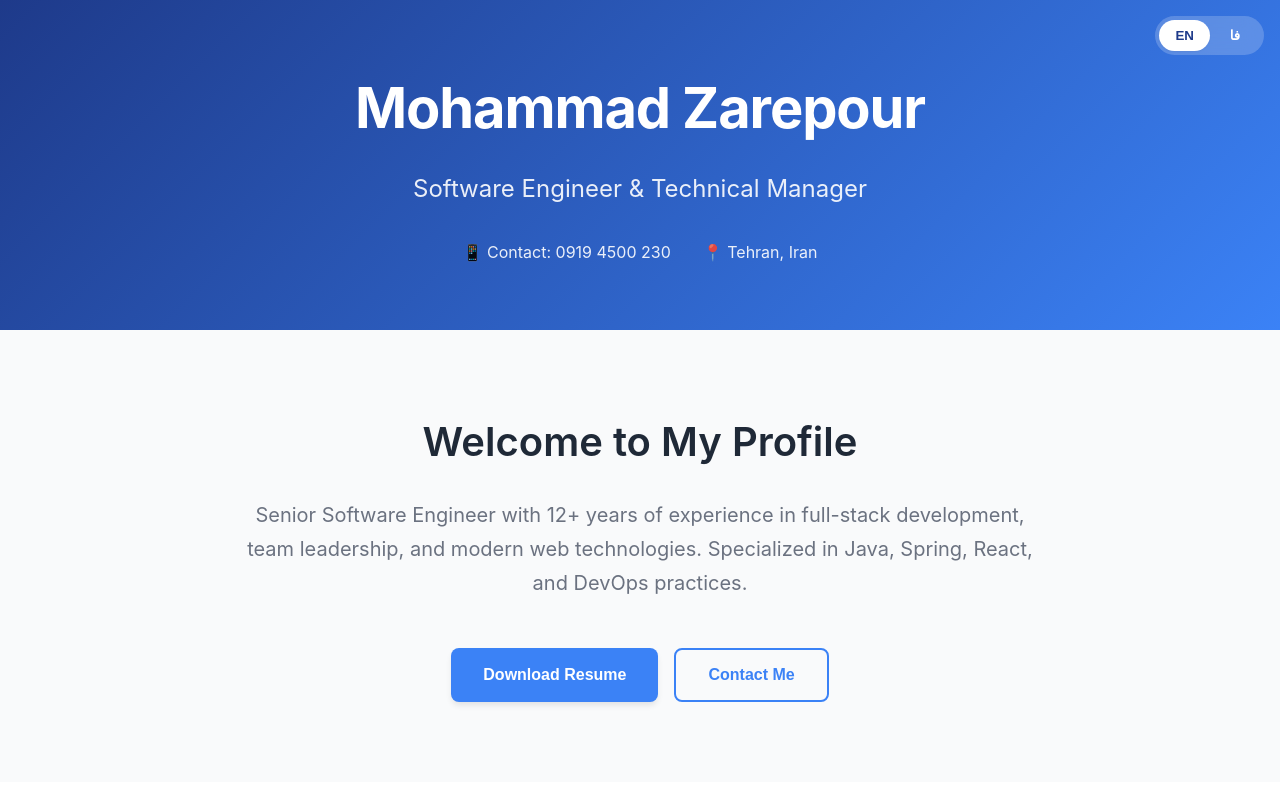
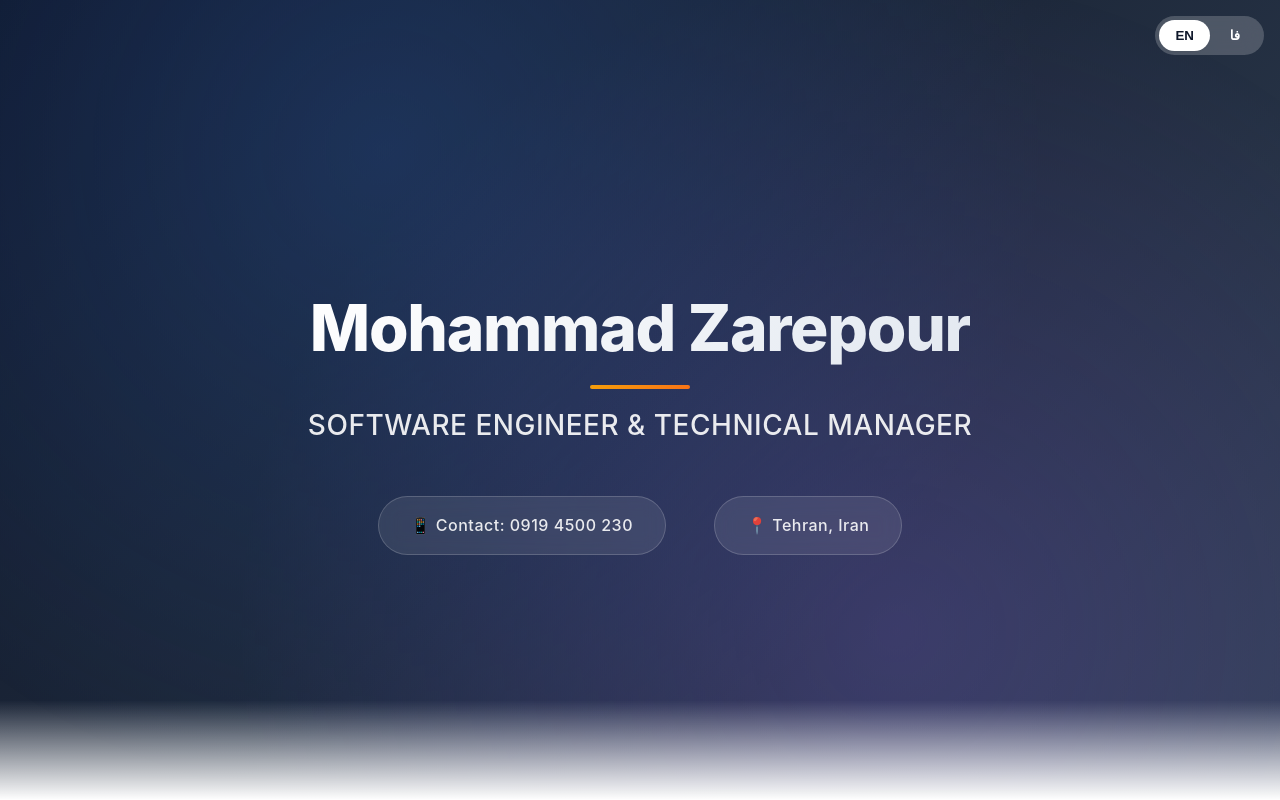
Before and after one commit to ruperaz/zarepour.ir, a Next.js app: page / in a window 1280 px wide. Shown: the top 800 px of the page. Built offline with nearby package versions, Linux system fonts and the light colour scheme.

Commit message:
TodoWrite
cgen-1836258a7da3477083fb03264e9ee645

```diff
--- a/app/globals.css
+++ b/app/globals.css
@@ -6,26 +6,141 @@
 }
 
 :root {
-  /* Professional Color Palette */
-  --primary-navy: #1e3a8a;
+  /* Modern Color Palette */
+  --primary-navy: #0f172a;
   --primary-blue: #3b82f6;
+  --primary-purple: #8b5cf6;
   --accent-gold: #f59e0b;
-  --text-dark: #1f2937;
-  --text-gray: #6b7280;
-  --text-light: #9ca3af;
+  --accent-cyan: #06b6d4;
+  --text-dark: #0f172a;
+  --text-gray: #64748b;
+  --text-light: #94a3b8;
   --background-white: #ffffff;
-  --background-gray: #f9fafb;
-  --border-light: #e5e7eb;
+  --background-gray: #f8fafc;
+  --background-dark: #0f172a;
+  --border-light: #e2e8f0;
+  --glass-bg: rgba(255, 255, 255, 0.1);
+  --glass-border: rgba(255, 255, 255, 0.2);
+
+  /* Enhanced Shadows */
   --shadow-sm: 0 1px 2px 0 rgb(0 0 0 / 0.05);
-  --shadow-md: 0 4px 6px -1px rgb(0 0 0 / 0.1);
-  --shadow-lg: 0 10px 15px -3px rgb(0 0 0 / 0.1);
+  --shadow-md: 0 4px 16px -4px rgb(0 0 0 / 0.1);
+  --shadow-lg: 0 20px 25px -5px rgb(0 0 0 / 0.1);
+  --shadow-xl: 0 25px 50px -12px rgb(0 0 0 / 0.25);
+  --shadow-glow: 0 0 30px rgba(59, 130, 246, 0.3);
+  --shadow-purple: 0 10px 40px rgba(139, 92, 246, 0.3);
+
+  /* Gradients */
+  --gradient-primary: linear-gradient(135deg, #667eea 0%, #764ba2 100%);
+  --gradient-hero: linear-gradient(135deg, #0f172a 0%, #1e293b 50%, #334155 100%);
+  --gradient-card: linear-gradient(145deg, #ffffff 0%, #f8fafc 100%);
+  --gradient-accent: linear-gradient(135deg, #f59e0b 0%, #f97316 100%);
+  --gradient-blue: linear-gradient(135deg, #3b82f6 0%, #1d4ed8 100%);
+  --gradient-purple: linear-gradient(135deg, #8b5cf6 0%, #7c3aed 100%);
 }
 
 body {
   font-family: 'Inter', -apple-system, BlinkMacSystemFont, 'Segoe UI', Roboto, sans-serif;
   line-height: 1.6;
   color: var(--text-dark);
-  background-color: var(--background-white);
+  background: var(--gradient-hero);
+  overflow-x: hidden;
+  scroll-behavior: smooth;
+}
+
+/* Global Animations */
+@keyframes fadeInUp {
+  from {
+    opacity: 0;
+    transform: translateY(30px);
+  }
+  to {
+    opacity: 1;
+    transform: translateY(0);
+  }
+}
+
+@keyframes fadeInLeft {
+  from {
+    opacity: 0;
+    transform: translateX(-30px);
+  }
+  to {
+    opacity: 1;
+    transform: translateX(0);
+  }
+}
+
+@keyframes fadeInRight {
+  from {
+    opacity: 0;
+    transform: translateX(30px);
+  }
+  to {
+    opacity: 1;
+    transform: translateX(0);
+  }
+}
+
+@keyframes scaleIn {
+  from {
+    opacity: 0;
+    transform: scale(0.9);
+  }
+  to {
+    opacity: 1;
+    transform: scale(1);
+  }
+}
+
+@keyframes float {
+  0%, 100% {
+    transform: translateY(0px);
+  }
+  50% {
+    transform: translateY(-10px);
+  }
+}
+
+@keyframes pulse {
+  0%, 100% {
+    transform: scale(1);
+  }
+  50% {
+    transform: scale(1.05);
+  }
+}
+
+@keyframes shimmer {
+  0% {
+    background-position: -1000px 0;
+  }
+  100% {
+    background-position: 1000px 0;
+  }
+}
+
+@keyframes slideInFromTop {
+  from {
+    opacity: 0;
+    transform: translateY(-100px);
+  }
+  to {
+    opacity: 1;
+    transform: translateY(0);
+  }
+}
+
+/* Smooth scroll animations on load */
+.animate-on-scroll {
+  opacity: 0;
+  transform: translateY(30px);
+  transition: all 0.8s cubic-bezier(0.4, 0, 0.2, 1);
+}
+
+.animate-on-scroll.animate {
+  opacity: 1;
+  transform: translateY(0);
 }
 
 /* Improve text rendering for Persian */
@@ -38,6 +153,33 @@ body {
 /* Main Container */
 .profile-container {
   min-height: 100vh;
+  position: relative;
+  background: var(--gradient-hero);
+}
+
+/* Floating particles background */
+.profile-container::before {
+  content: '';
+  position: fixed;
+  top: 0;
+  left: 0;
+  width: 100%;
+  height: 100%;
+  background-image:
+    radial-gradient(circle at 20% 20%, rgba(59, 130, 246, 0.1) 0%, transparent 50%),
+    radial-gradient(circle at 80% 80%, rgba(139, 92, 246, 0.1) 0%, transparent 50%),
+    radial-gradient(circle at 40% 60%, rgba(6, 182, 212, 0.1) 0%, transparent 50%);
+  pointer-events: none;
+  z-index: -1;
+  animation: float 20s ease-in-out infinite;
+}
+
+/* Glassmorphism effect */
+.glass-card {
+  background: rgba(255, 255, 255, 0.1);
+  backdrop-filter: blur(20px);
+  border: 1px solid rgba(255, 255, 255, 0.2);
+  box-shadow: 0 8px 32px rgba(0, 0, 0, 0.1);
 }
 
 /* RTL Support */
@@ -97,36 +239,126 @@ body {
 
 /* Header Section */
 .header-section {
-  background: linear-gradient(135deg, var(--primary-navy) 0%, var(--primary-blue) 100%);
+  background: var(--gradient-hero);
   color: white;
-  padding: 4rem 2rem;
+  padding: 6rem 2rem 4rem;
   text-align: center;
+  position: relative;
+  overflow: hidden;
+  min-height: 100vh;
+  display: flex;
+  align-items: center;
+  justify-content: center;
+}
+
+.header-section::before {
+  content: '';
+  position: absolute;
+  top: 0;
+  left: 0;
+  right: 0;
+  bottom: 0;
+  background:
+    radial-gradient(circle at 30% 20%, rgba(59, 130, 246, 0.2) 0%, transparent 60%),
+    radial-gradient(circle at 70% 80%, rgba(139, 92, 246, 0.2) 0%, transparent 60%);
+  animation: float 15s ease-in-out infinite;
+}
+
+.header-section::after {
+  content: '';
+  position: absolute;
+  bottom: 0;
+  left: 0;
+  right: 0;
+  height: 100px;
+  background: linear-gradient(to top, var(--background-white) 0%, transparent 100%);
+  z-index: 1;
 }
 
 .header-content {
   max-width: 800px;
   margin: 0 auto;
+  position: relative;
+  z-index: 2;
+  animation: slideInFromTop 1s ease-out;
+}
+
+.header-content > * {
+  animation: fadeInUp 0.8s ease-out backwards;
+}
+
+.header-content .profile-name {
+  animation-delay: 0.2s;
+}
+
+.header-content .profile-title {
+  animation-delay: 0.4s;
+}
+
+.header-content .contact-info {
+  animation-delay: 0.6s;
 }
 
 .profile-name {
-  font-size: 3.5rem;
-  font-weight: 700;
-  margin-bottom: 1rem;
+  font-size: 4rem;
+  font-weight: 800;
+  margin-bottom: 1.5rem;
   letter-spacing: -0.02em;
+  background: linear-gradient(135deg, #ffffff 0%, #e2e8f0 100%);
+  -webkit-background-clip: text;
+  -webkit-text-fill-color: transparent;
+  background-clip: text;
+  position: relative;
+  display: inline-block;
+}
+
+.profile-name::after {
+  content: '';
+  position: absolute;
+  bottom: -10px;
+  left: 50%;
+  transform: translateX(-50%);
+  width: 100px;
+  height: 4px;
+  background: var(--gradient-accent);
+  border-radius: 2px;
+  animation: fadeInUp 1s ease-out 0.8s backwards;
 }
 
 .profile-title {
-  font-size: 1.5rem;
-  font-weight: 400;
-  margin-bottom: 2rem;
+  font-size: 1.75rem;
+  font-weight: 500;
+  margin-bottom: 3rem;
   opacity: 0.9;
+  letter-spacing: 0.5px;
+  text-transform: uppercase;
+  position: relative;
 }
 
 .contact-info {
   display: flex;
   justify-content: center;
-  gap: 2rem;
+  gap: 3rem;
   flex-wrap: wrap;
+  margin-top: 2rem;
+}
+
+.contact-item {
+  padding: 1rem 2rem;
+  background: rgba(255, 255, 255, 0.1);
+  backdrop-filter: blur(10px);
+  border-radius: 50px;
+  border: 1px solid rgba(255, 255, 255, 0.2);
+  transition: all 0.3s cubic-bezier(0.4, 0, 0.2, 1);
+  font-weight: 500;
+  letter-spacing: 0.5px;
+}
+
+.contact-item:hover {
+  transform: translateY(-5px);
+  background: rgba(255, 255, 255, 0.2);
+  box-shadow: var(--shadow-glow);
+  scale: 1.05;
 }
 
 .contact-item {
@@ -136,72 +368,155 @@ body {
 
 /* Hero Section */
 .hero-section {
-  padding: 5rem 2rem;
-  background-color: var(--background-gray);
+  padding: 8rem 2rem;
+  background: var(--background-white);
   text-align: center;
+  position: relative;
+  z-index: 2;
+}
+
+.hero-section::before {
+  content: '';
+  position: absolute;
+  top: 0;
+  left: 0;
+  right: 0;
+  height: 1px;
+  background: linear-gradient(90deg, transparent 0%, var(--primary-blue) 50%, transparent 100%);
+  animation: shimmer 3s ease-in-out infinite;
 }
 
 .hero-content {
-  max-width: 800px;
+  max-width: 900px;
   margin: 0 auto;
+  animation: fadeInUp 1s ease-out;
+}
+
+.hero-content > * {
+  animation: fadeInUp 0.8s ease-out backwards;
+}
+
+.hero-content .hero-title {
+  animation-delay: 0.2s;
+}
+
+.hero-content .hero-description {
+  animation-delay: 0.4s;
+}
+
+.hero-content .hero-buttons {
+  animation-delay: 0.6s;
 }
 
 .hero-title {
-  font-size: 2.5rem;
-  font-weight: 600;
-  color: var(--text-dark);
-  margin-bottom: 1.5rem;
+  font-size: 3rem;
+  font-weight: 700;
+  background: var(--gradient-primary);
+  -webkit-background-clip: text;
+  -webkit-text-fill-color: transparent;
+  background-clip: text;
+  margin-bottom: 2rem;
+  position: relative;
+  line-height: 1.2;
 }
 
 .hero-description {
-  font-size: 1.25rem;
+  font-size: 1.375rem;
   color: var(--text-gray);
-  margin-bottom: 3rem;
-  line-height: 1.7;
+  margin-bottom: 4rem;
+  line-height: 1.8;
+  max-width: 700px;
+  margin-left: auto;
+  margin-right: auto;
+  font-weight: 400;
+  letter-spacing: 0.3px;
 }
 
 .hero-buttons {
   display: flex;
-  gap: 1rem;
+  gap: 2rem;
   justify-content: center;
   flex-wrap: wrap;
+  margin-top: 3rem;
 }
 
 .btn-primary {
-  background-color: var(--primary-blue);
+  background: var(--gradient-blue);
   color: white;
-  padding: 1rem 2rem;
+  padding: 1.25rem 3rem;
   border: none;
-  border-radius: 0.5rem;
-  font-size: 1rem;
+  border-radius: 50px;
+  font-size: 1.1rem;
   font-weight: 600;
   cursor: pointer;
-  transition: all 0.3s ease;
-  box-shadow: var(--shadow-md);
+  transition: all 0.4s cubic-bezier(0.4, 0, 0.2, 1);
+  box-shadow: var(--shadow-lg);
+  position: relative;
+  overflow: hidden;
+  letter-spacing: 0.5px;
+  text-transform: uppercase;
+}
+
+.btn-primary::before {
+  content: '';
+  position: absolute;
+  top: 0;
+  left: -100%;
+  width: 100%;
+  height: 100%;
+  background: linear-gradient(90deg, transparent, rgba(255, 255, 255, 0.3), transparent);
+  transition: left 0.5s;
+}
+
+.btn-primary:hover::before {
+  left: 100%;
 }
 
 .btn-primary:hover {
-  background-color: var(--primary-navy);
-  transform: translateY(-2px);
+  transform: translateY(-5px) scale(1.05);
+  box-shadow: var(--shadow-xl), var(--shadow-glow);
+  filter: brightness(1.1);
+}
+
+.btn-secondary {
+  background: transparent;
+  color: var(--primary-blue);
+  padding: 1.25rem 3rem;
+  border: 2px solid;
+  border-image: var(--gradient-blue) 1;
+  border-radius: 50px;
+  font-size: 1.1rem;
+  font-weight: 600;
+  cursor: pointer;
+  transition: all 0.4s cubic-bezier(0.4, 0, 0.2, 1);
+  position: relative;
+  overflow: hidden;
+  letter-spacing: 0.5px;
+  text-transform: uppercase;
+}
+
+.btn-secondary::before {
+  content: '';
+  position: absolute;
+  top: 0;
+  left: 0;
+  width: 100%;
+  height: 100%;
+  background: var(--gradient-blue);
+  z-index: -1;
+  transform: scaleX(0);
+  transform-origin: left;
+  transition: transform 0.4s cubic-bezier(0.4, 0, 0.2, 1);
+}
+
+.btn-secondary:hover {
+  color: white;
+  transform: translateY(-5px) scale(1.05);
   box-shadow: var(--shadow-lg);
 }
 
-.btn-secondary {
-  background-color: transparent;
-  color: var(--primary-blue);
-  padding: 1rem 2rem;
-  border: 2px solid var(--primary-blue);
-  border-radius: 0.5rem;
-  font-size: 1rem;
-  font-weight: 600;
-  cursor: pointer;
-  transition: all 0.3s ease;
-}
-
-.btn-secondary:hover {
-  background-color: var(--primary-blue);
-  color: white;
-  transform: translateY(-2px);
+.btn-secondary:hover::before {
+  transform: scaleX(1);
 }
 
 /* Section Styles */
```
